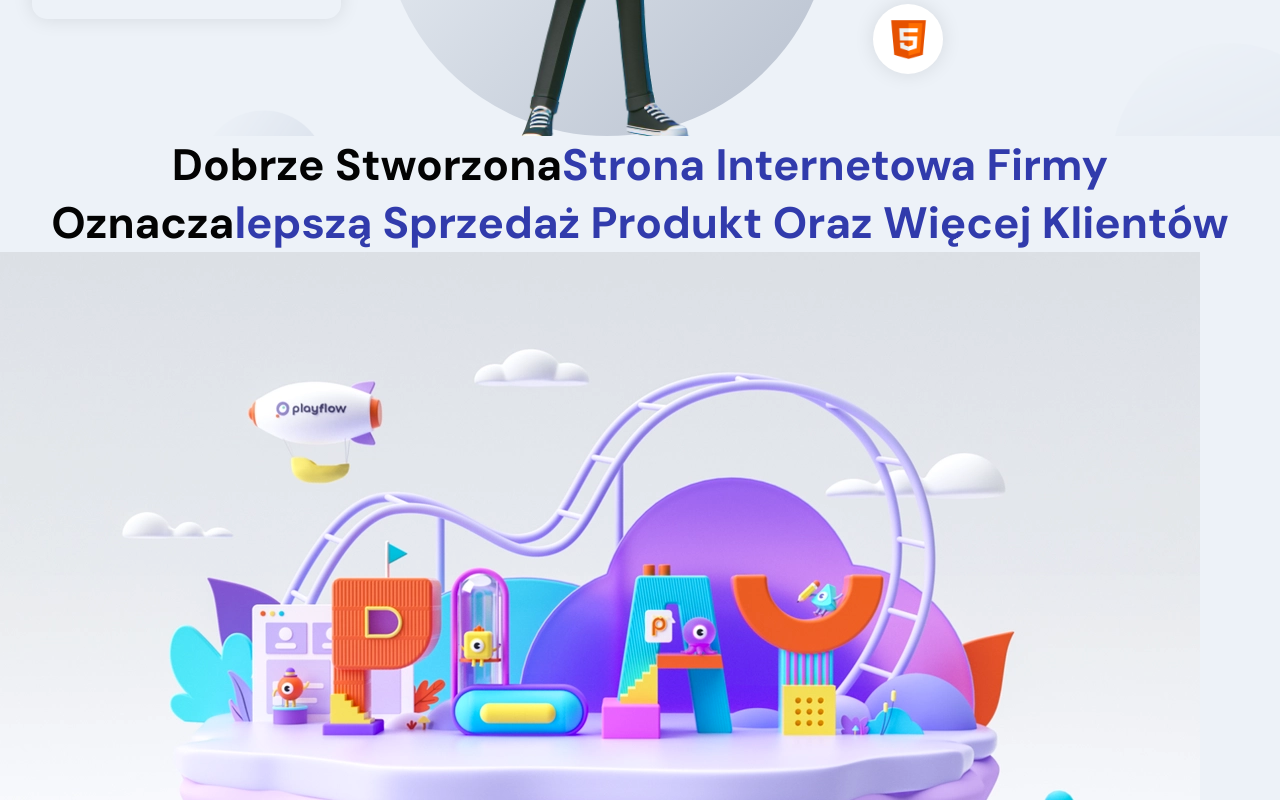
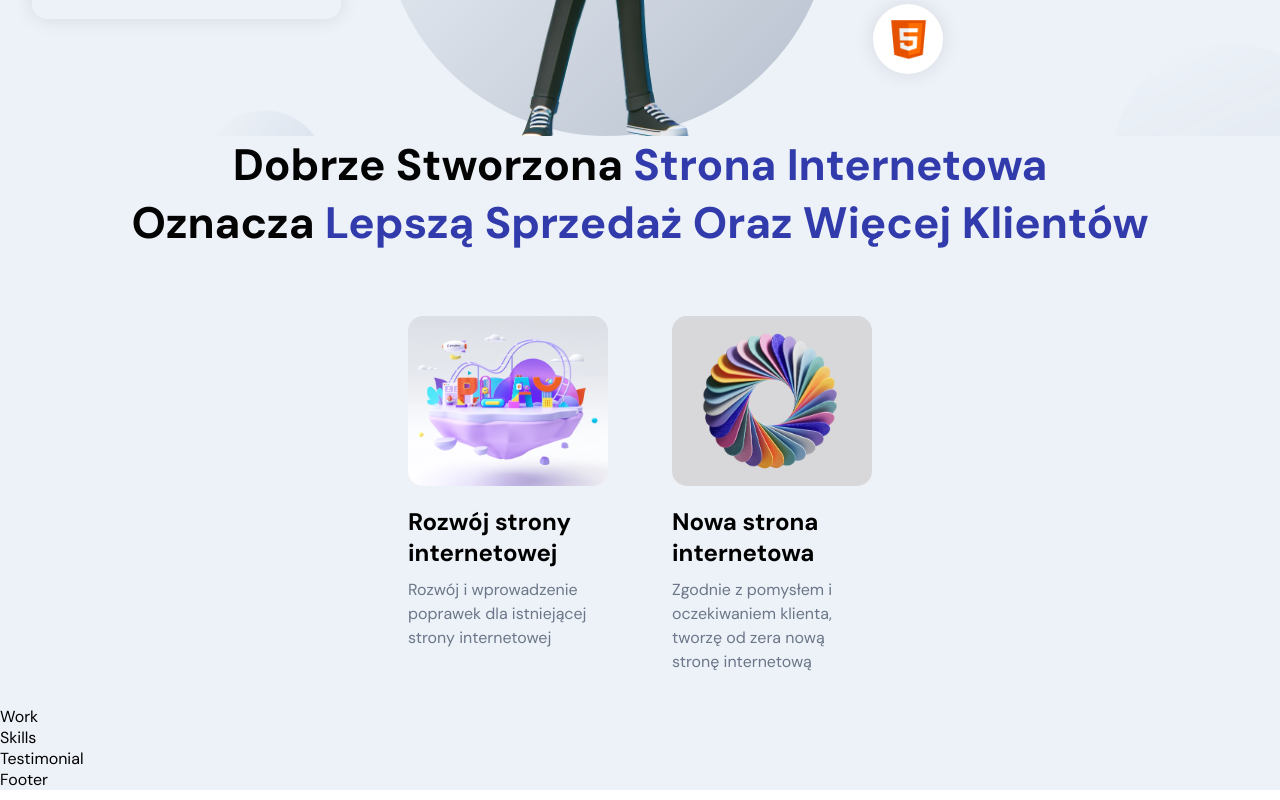
Before and after one commit to DanielKrol90/Next.Portofio-Main.app, a React (Create React App) app in the folder frontend-react/: page / in a window 1280 px wide. Shown: the part 460-1260 px from the top of the page. Built offline with nearby package versions, Linux system fonts and the light colour scheme.

Commit message:
section about ready, applying sanity to section for managig of data in section

```diff
--- a/frontend-react/src/container/About/About.css
+++ b/frontend-react/src/container/About/About.css
@@ -1 +1,38 @@
-/*# sourceMappingURL=About.css.map */
+.app__about {
+  flex: 1;
+  width: 100%;
+  flex-direction: column;
+}
+
+.app__profiles {
+  display: flex;
+  justify-content: center;
+  align-items: flex-start;
+  flex-wrap: wrap;
+  margin-top: 2rem;
+}
+
+.app__profile-item {
+  width: 200px;
+  display: flex;
+  justify-content: flex-start;
+  align-items: flex-start;
+  flex-direction: column;
+  margin: 2rem;
+}
+.app__profile-item img {
+  width: 100%;
+  height: 170px;
+  border-radius: 15px;
+  -o-object-fit: cover;
+     object-fit: cover;
+}
+@media screen and (min-width: 2000px) {
+  .app__profile-item {
+    width: 370px;
+    margin: 2rem 4rem;
+  }
+  .app__profile-item img {
+    height: 320px;
+  }
+}/*# sourceMappingURL=About.css.map */
--- a/frontend-react/src/container/About/About.jsx
+++ b/frontend-react/src/container/About/About.jsx
@@ -1,43 +1,53 @@
-import React, {useState, useEffect} from 'react'
-import { motion } from 'framer-motion'
+import React, { useState, useEffect } from "react";
+import { motion } from "framer-motion";
 
-import { images } from '../../constants'
-import './About.css'
+import { images } from "../../constants";
+import "./About.css";
 
 const abouts = [
-  {title: 'Rozwój strony internetowej', description: 'Rozwój i wprowadzenie poprawek dla istniejącej strony internetowej', imgUrl: images.about01},
-  {title: 'Tworzenie nowej strony internetowej', description: 'Zgodnie z pomysłem i oczekiwaniem klienta, tworzę od zera nową stronę internetową', imgUrl: images.about02},
-]
+  {
+    title: "Rozwój strony internetowej",
+    description:
+      "Rozwój i wprowadzenie poprawek dla istniejącej strony internetowej",
+    imgUrl: images.about01,
+  },
+  {
+    title: "Nowa strona internetowa",
+    description:
+      "Zgodnie z pomysłem i oczekiwaniem klienta, tworzę od zera nową stronę internetową",
+    imgUrl: images.about02,
+  },
+];
 
 const About = () => {
   return (
     <>
       <h2 className="head-text">
-      Dobrze stworzona
-      <span >Strona internetowa Firmy</span>
-      <br/>
-      oznacza
-      <span >lepszą sprzedaż produkt oraz więcej klientów</span>
+        Dobrze stworzona <span>Strona internetowa</span> <br/>
+        oznacza {" "}<span>lepszą sprzedaż oraz więcej klientów</span>
       </h2>
 
-    <div className="app_profiles">
+      <div className="app__profiles">
         {abouts.map((about, index) => (
           <motion.div
             whileInView={{ opacity: 1 }}
             whileHover={{ scale: 1.1 }}
-        transition={{ duration: 0.5, type: 'tween'}}
-        className='app__profile-item'
+            transition={{ duration: 0.5, type: "tween" }}
+            className="app__profile-item"
             key={about.title + index}
           >
-          <img src={about.imgUrl} alt={about.title}/>
-          <h2 className="bolt-text" style={{ marginTop: 20 }}>{about.title}</h2>
-          <p className="p-text" style={{ marginTop: 10 }}>{about.description}</p>
+            <img src={about.imgUrl} alt={about.title} />
+            <h2 className="bolt-text" style={{ marginTop: 20 }}>
+              {about.title}
+            </h2>
+            <p className="p-text" style={{ marginTop: 10 }}>
+              {about.description}
+            </p>
           </motion.div>
         ))}
       </div>
+    </>
+  );
+};
 
-    </>
-  )
-}
-
-export default About
+export default About;
--- a/frontend-react/src/container/About/About.scss
+++ b/frontend-react/src/container/About/About.scss
@@ -0,0 +1,38 @@
+.app__about {
+    flex: 1;
+    width: 100%;
+    flex-direction: column;
+}
+
+.app__profiles {
+    display: flex;
+    justify-content: center;
+    align-items: flex-start;
+    flex-wrap: wrap;
+    margin-top: 2rem;
+}
+
+.app__profile-item {
+    width: 200px;
+    display: flex;
+    justify-content: flex-start;
+    align-items: flex-start;
+    flex-direction: column;
+    margin: 2rem;
+
+    img {
+        width: 100%;
+        height: 170px;
+        border-radius: 15px;
+        object-fit: cover;
+    }
+
+    @media screen and (min-width: 2000px) {
+        width: 370px;
+        margin: 2rem 4rem;
+
+        img {
+            height: 320px;
+        }
+    }
+}
```
Also changed, not shown: 1 other file (tests, documents, lock files or other folders). Lines whose indentation alone changed are shown as unchanged.
